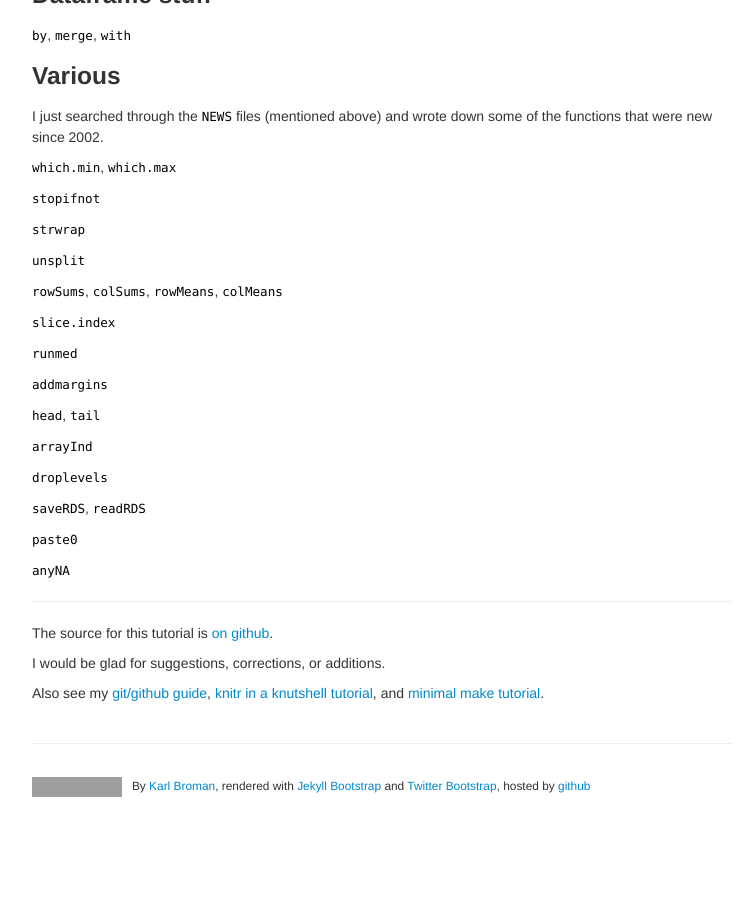
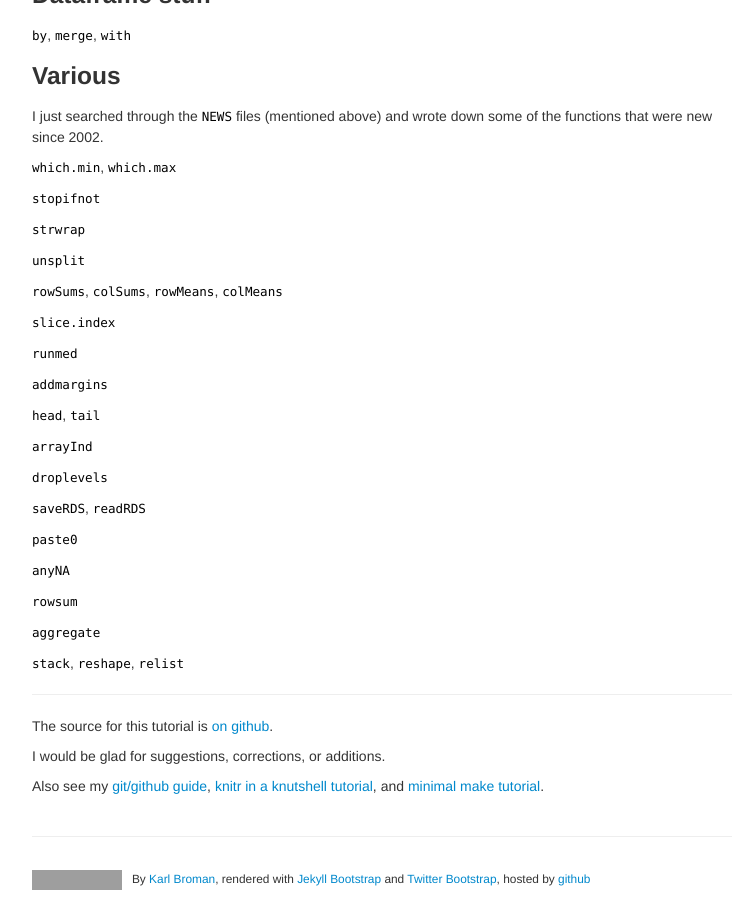
Before and after one commit to kbroman/hipsteR, a Jekyll site: the page built from index.md, in a window 1280 px wide and 900 px high, scrolled down 1225 px. Shown: the whole window, without its empty margins (258-1001 px from the left). Built offline with Jekyll 4.4.1, drawn with Linux system fonts in a browser that asks for light colours; before the commit the page ends 2032 px from its top, so only the background shows below that; grey boxes are pictures that could not be loaded.

Commit message:
rowsum, aggregate, stack, reshape, relist

```diff
--- a/index.md
+++ b/index.md
@@ -127,6 +127,13 @@ wrote down some of the functions that were new since 2002.
 
 `anyNA`
 
+`rowsum`
+
+`aggregate`
+
+`stack`, `reshape`, `relist`
+
+
 ---
 
 The source for this tutorial is
```
